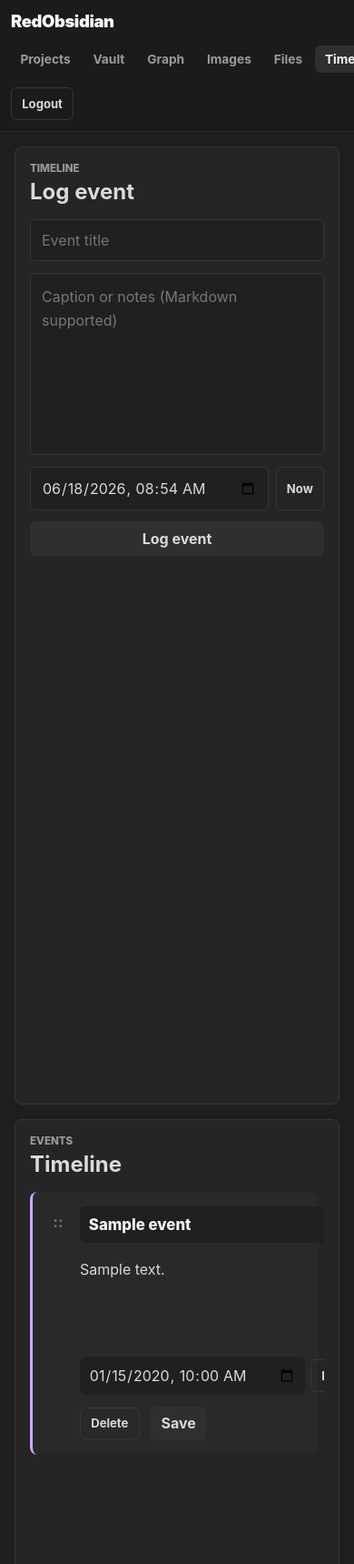
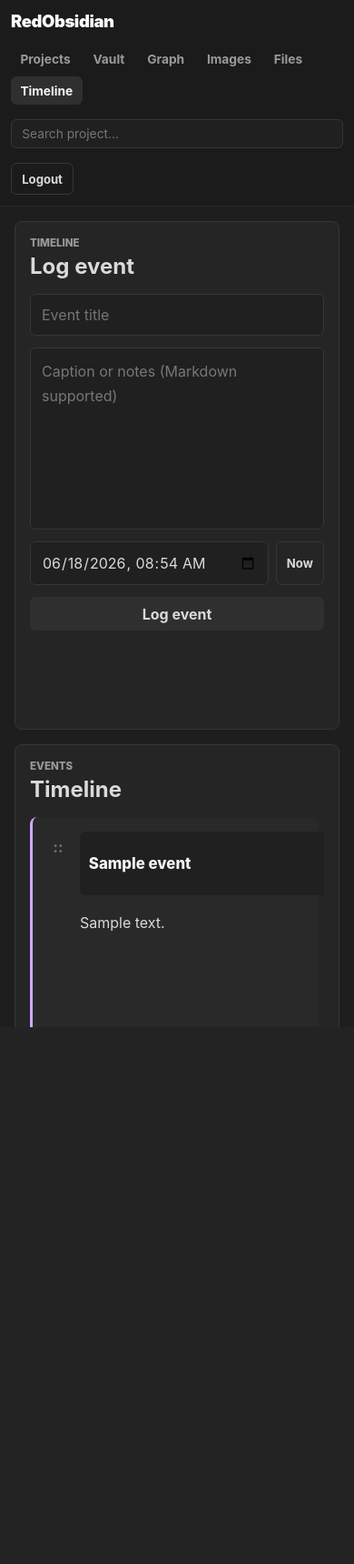
Before and after one commit to CodeXTF2/RedObsidian, a Flask app: page /timeline in a window 390 px wide; the page is wider, and only the part inside the window is pictured. Shown: the top 1719 px of that part at 91% size. After the commit the page ends 1129 px from the top of that part, so only its background shows below. Run offline with Flask 3, Linux system fonts and the light colour scheme; a user stored in the database is signed in; tables that the repository leaves empty hold one stand-in row (values such as "Sample post"); some libraries are stand-ins or nearby versions.

Commit message:
add search bar

```diff
--- a/app/protected_static/js/app.js
+++ b/app/protected_static/js/app.js
@@ -10,6 +10,9 @@
   pan: { x: 0, y: 0 },
   zoom: 1,
 };
+
+const timelineSaveIndicators = new Map();
+const timelineSaveTimers = new Map();
 
 const history = {
   undoStack: [],
@@ -72,6 +75,28 @@
   }, 2600);
 }
 
+function setTimelineSaveIndicator(id, status) {
+  const eventId = Number(id);
+  if (!eventId) return;
+  clearTimeout(timelineSaveTimers.get(eventId));
+  timelineSaveTimers.delete(eventId);
+
+  if (!status) {
+    timelineSaveIndicators.delete(eventId);
+  } else {
+    timelineSaveIndicators.set(eventId, status);
+    if (status === "saved") {
+      timelineSaveTimers.set(eventId, setTimeout(() => {
+        timelineSaveIndicators.delete(eventId);
+        timelineSaveTimers.delete(eventId);
+        if (page === "timeline") renderCurrentPage();
+      }, 1800));
+    }
+  }
+
+  if (page === "timeline") renderCurrentPage();
+}
+
 function escapeHtml(value) {
   return String(value ?? "")
     .replaceAll("&", "&amp;")
@@ -345,6 +370,143 @@
 
 function formatTime(value) {
   return new Intl.DateTimeFormat(undefined, { dateStyle: "medium", timeStyle: "short" }).format(parseServerDate(value));
+}
+
+function resultExcerpt(value, query) {
+  const text = String(value || "").replace(/\s+/g, " ").trim();
+  if (!text) return "";
+  const index = text.toLowerCase().indexOf(query.toLowerCase());
+  const start = Math.max(0, index === -1 ? 0 : index - 36);
+  const excerpt = text.slice(start, start + 110);
+  return `${start > 0 ? "... " : ""}${excerpt}${start + 110 < text.length ? " ..." : ""}`;
+}
+
+function attachedFileResults(files, sourceTitle, sourceType, sourceUrl) {
+  return (files || []).map((file) => ({
+    type: sourceType === "Timeline" ? "Timeline attachment" : "Vault attachment",
+    title: file.name || file.filename || "Attached file",
+    detail: sourceTitle,
+    href: file.url || sourceUrl,
+    searchText: `${file.name || ""} ${file.filename || ""} ${sourceTitle}`,
+  }));
+}
+
+async function loadSearchUploads() {
+  const [images, files] = await Promise.all([
+    fetch("/api/images").then((response) => response.ok ? response.json() : []).catch(() => []),
+    fetch("/api/files").then((response) => response.ok ? response.json() : []).catch(() => []),
+  ]);
+  return { images, files };
+}
+
+function buildSearchIndex({ images = [], files = [] } = {}) {
+  const nodeResults = state.nodes.flatMap((node) => [
+    {
+      type: "Vault",
+      title: node.title || "Untitled page",
+      detail: node.caption || resultExcerpt(node.notes, ""),
+      href: `/nodes/${node.id}`,
+      searchText: `${node.title || ""} ${node.caption || ""} ${node.notes || ""}`,
+    },
+    ...attachedFileResults(node.files, node.title || "Untitled page", "Vault", `/nodes/${node.id}`),
+  ]);
+
+  const timelineResults = state.events.flatMap((event) => [
+    {
+      type: "Timeline",
+      title: event.title || "Untitled event",
+      detail: `${formatTime(event.occurred_at)} ${resultExcerpt(event.body, "")}`.trim(),
+      href: `/timeline#timeline-event-${event.id}`,
+      searchText: `${event.title || ""} ${event.body || ""} ${formatTime(event.occurred_at)}`,
+    },
+    ...attachedFileResults(event.files, event.title || "Untitled event", "Timeline", `/timeline#timeline-event-${event.id}`),
+  ]);
+
+  const imageResults = images.map((image) => ({
+    type: "Image",
+    title: image.filename,
+    detail: "Image vault",
+    href: image.url || "/images",
+    searchText: image.filename,
+  }));
+
+  const fileResults = files.map((file) => ({
+    type: "File",
+    title: file.filename,
+    detail: "File vault",
+    href: file.url || "/files",
+    searchText: file.filename,
+  }));
+
+  return [...nodeResults, ...timelineResults, ...imageResults, ...fileResults];
+}
+
+function initGlobalSearch() {
+  const input = document.querySelector("#global-search-input");
+  const results = document.querySelector("#global-search-results");
+  if (!input || !results) return;
+
+  let index = [];
+  let uploadsLoaded = false;
+  let cachedUploads = { images: [], files: [] };
+
+  const hide = () => {
+    results.hidden = true;
+  };
+
+  const render = async () => {
+    const query = input.value.trim();
+    if (!query) {
+      hide();
+      return;
+    }
+
+    if (!uploadsLoaded) {
+      uploadsLoaded = true;
+      cachedUploads = await loadSearchUploads();
+      index = buildSearchIndex(cachedUploads);
+    } else {
+      index = buildSearchIndex(cachedUploads);
+    }
+
+    const normalized = query.toLowerCase();
+    const matches = index
+      .filter((item) => String(item.searchText || "").toLowerCase().includes(normalized))
+      .slice(0, 12);
+
+    results.hidden = false;
+    if (!matches.length) {
+      results.innerHTML = '<div class="search-empty">No project results</div>';
+      return;
+    }
+
+    results.innerHTML = matches.map((item) => `
+      <a class="search-result" href="${escapeHtml(item.href)}">
+        <span class="search-result-title">${escapeHtml(item.title)}</span>
+        <span class="search-result-meta">${escapeHtml(item.type)}${item.detail ? ` - ${escapeHtml(resultExcerpt(item.detail, query))}` : ""}</span>
+      </a>
+    `).join("");
+  };
+
+  input.addEventListener("input", render);
+  input.addEventListener("focus", render);
+  input.addEventListener("keydown", (event) => {
+    if (event.key === "Escape") {
+      hide();
+      input.blur();
+    }
+    if (event.key === "Enter") {
+      const firstResult = results.querySelector(".search-result");
+      if (firstResult) {
+        event.preventDefault();
+        firstResult.click();
+      }
+    }
+  });
+
+  document.addEventListener("click", (event) => {
+    if (!event.target.closest(".global-search")) hide();
+  });
 }
 
 function initEditorSurface({ fixedNodeId = null } = {}) {
@@ -890,8 +1052,11 @@
       const orderDelta = (a.order_index ?? 0) - (b.order_index ?? 0);
       return orderDelta || eventTimeMs(b.occurred_at) - eventTimeMs(a.occurred_at);
     });
-    timelineList.innerHTML = events.map((event) => `
-      <article class="timeline-item" data-event-id="${event.id}">
+    timelineList.innerHTML = events.map((event) => {
+      const saveStatus = timelineSaveIndicators.get(event.id);
+      const saveLabel = saveStatus === "saving" ? "Saving..." : saveStatus === "saved" ? "Saved" : "";
+      return `
+      <article id="timeline-event-${event.id}" class="timeline-item" data-event-id="${event.id}">
         <div class="timeline-drag" draggable="true" title="Drag to reorder">::</div>
         <div class="timeline-edit-fields">
           <input class="timeline-title-input" data-event-title="${event.id}" value="${escapeHtml(event.title)}" maxlength="160">
@@ -903,10 +1068,12 @@
             </div>
             <button type="button" class="ghost-button danger" data-event-delete="${event.id}">Delete</button>
             <button type="button" data-event-save="${event.id}">Save</button>
+            <span class="timeline-save-indicator ${saveStatus ? `is-${saveStatus}` : ""}" aria-live="polite">${saveLabel}</span>
           </div>
         </div>
       </article>
-    `).join("");
+    `;
+    }).join("");
 
     timelineList.querySelectorAll("[data-event-body]").forEach((editor) => {
       editor.addEventListener("input", () => {
@@ -935,9 +1102,14 @@
           showToast("Timeline date and time is invalid.");
           return;
         }
+        const titleValue = timelineList.querySelector(`[data-event-title="${id}"]`).value;
+        if (!titleValue.trim()) {
+          showToast("Timeline title is required.");
+          return;
+        }
         const newState = {
           id,
-          title: timelineList.querySelector(`[data-event-title="${id}"]`).value,
+          title: titleValue,
           body: editorText(editor),
           occurred_at: occurredAt,
         };
@@ -955,6 +1127,7 @@
         );
 
         socket.emit("timeline:update", newState);
+        setTimelineSaveIndicator(id, "saving");
       });
     });
 
@@ -968,6 +1141,9 @@
     });
 
     timelineList.querySelectorAll(".timeline-item").forEach((item) => attachTimelineDragHandlers(item, timelineList));
+    if (location.hash.startsWith("#timeline-event-")) {
+      timelineList.querySelector(location.hash)?.scrollIntoView({ block: "center" });
+    }
   }
   timelineForm.addEventListener("submit", (event) => {
     event.preventDefault();
@@ -1197,7 +1373,7 @@
       element.innerHTML = `
         <button class="node-open" type="button">
           <strong>${escapeHtml(node.title)}</strong>
-          <span>${escapeHtml(node.caption || "No caption")}</span>
+          <span>${escapeHtml(node.caption || "")}</span>
         </button>
         <button class="node-link-handle" type="button" title="Link"></button>
       `;
@@ -1546,7 +1722,11 @@
 
 socket.on("timeline:updated", (event) => {
   upsert(state.events, event);
-  renderCurrentPage();
+  if (timelineSaveIndicators.get(event.id) === "saving") {
+    setTimelineSaveIndicator(event.id, "saved");
+  } else {
+    renderCurrentPage();
+  }
 });
 
 socket.on("timeline:deleted", (payload) => {
@@ -1597,6 +1777,7 @@
     state.events = payload.events;
     state.nodes = payload.nodes;
     state.edges = payload.edges;
+    initGlobalSearch();
     state.nodes.filter((node) => node.parent_id === null).forEach((node) => state.expanded.add(node.id));
     if (page === "notes" && state.nodes.length) state.activeNodeId = sortedNodes()[0].id;
     renderCurrentPage();
--- a/app/static/css/styles.css
+++ b/app/static/css/styles.css
@@ -129,7 +129,8 @@
 }
 
 .app-shell {
-  min-height: 100vh;
+  height: 100vh;
+  overflow: hidden;
 }
 
 .topbar {
@@ -138,9 +139,11 @@
   border-bottom: 1px solid var(--line-soft);
   display: grid;
   gap: 1rem;
-  grid-template-columns: auto 1fr auto;
+  grid-template-columns: auto minmax(0, 1fr) minmax(220px, 340px) auto;
   height: 44px;
   padding: 0 1rem;
+  position: relative;
+  z-index: 30;
 }
 
 .brand {
@@ -176,6 +179,74 @@
 .main-nav a:hover {
   background: var(--sidebar-2);
   color: var(--text-strong);
+}
+
+.global-search {
+  position: relative;
+}
+
+.global-search input {
+  background: #202020;
+  border: 1px solid var(--line);
+  border-radius: 6px;
+  color: var(--text);
+  font-size: 0.86rem;
+  height: 32px;
+  padding: 0 0.7rem;
+}
+
+.global-search input:focus {
+  border-color: var(--accent);
+}
+
+.global-search-results {
+  background: var(--sidebar);
+  border: 1px solid var(--line);
+  border-radius: 8px;
+  box-shadow: 0 16px 36px rgba(0, 0, 0, 0.45);
+  display: grid;
+  gap: 0.15rem;
+  left: 0;
+  max-height: min(520px, calc(100vh - 70px));
+  overflow-y: auto;
+  padding: 0.35rem;
+  position: absolute;
+  right: 0;
+  top: calc(100% + 0.45rem);
+  z-index: 1200;
+}
+
+.global-search-results[hidden] {
+  display: none;
+}
+
+.search-result,
+.search-empty {
+  border-radius: 6px;
+  display: grid;
+  gap: 0.18rem;
+  padding: 0.55rem 0.65rem;
+}
+
+.search-result:hover,
+.search-result:focus {
+  background: var(--sidebar-2);
+}
+
+.search-result-title {
+  color: var(--text-strong);
+  font-size: 0.9rem;
+  font-weight: 750;
+  overflow: hidden;
+  text-overflow: ellipsis;
+  white-space: nowrap;
+}
+
+.search-result-meta,
+.search-empty {
+  color: var(--muted);
+  font-size: 0.76rem;
+  font-weight: 650;
 }
 
 .ghost-button {
@@ -790,22 +861,53 @@
   display: grid;
   gap: 1rem;
   grid-template-columns: minmax(280px, 420px) minmax(0, 1fr);
+  height: calc(100vh - 44px);
+  overflow: hidden;
   padding: 1rem;
 }
 
 .timeline-composer,
 .timeline-reader {
-  min-height: calc(100vh - 76px);
+  min-height: 0;
+  overflow: hidden;
+}
+
+.timeline-reader {
+  display: flex;
+  flex-direction: column;
 }
 
 .timeline-list {
   display: grid;
   gap: 0.8rem;
-  overflow: auto;
+  min-height: 0;
+  overflow-y: auto;
+  scrollbar-color: var(--line) #202020;
+  scrollbar-width: thin;
+}
+
+.timeline-list::-webkit-scrollbar {
+  width: 10px;
+}
+
+.timeline-list::-webkit-scrollbar-track {
+  background: #202020;
+  border-radius: 999px;
+}
+
+.timeline-list::-webkit-scrollbar-thumb {
+  background: var(--line);
+  border: 2px solid #202020;
+  border-radius: 999px;
+}
+
+.timeline-list::-webkit-scrollbar-thumb:hover {
+  background: var(--faint);
 }
 
 .timeline-list-full {
-  max-height: calc(100vh - 142px);
+  flex: 1;
+  max-height: none;
   padding-right: 0.4rem;
 }
 
@@ -943,6 +1045,21 @@
   min-width: 245px;
 }
 
+.timeline-save-indicator {
+  color: var(--muted);
+  font-size: 0.78rem;
+  font-weight: 800;
+  min-width: 62px;
+}
+
+.timeline-save-indicator.is-saving {
+  color: var(--muted);
+}
+
+.timeline-save-indicator.is-saved {
+  color: var(--accent-2);
+}
+
 .timeline-item h2 {
   font-size: 1.05rem;
   margin: 0.25rem 0 0.4rem;
@@ -1000,6 +1117,8 @@
 }
 
 .images-layout {
+  height: calc(100vh - 44px);
+  overflow-y: auto;
   padding: 2rem;
   max-width: 1200px;
   margin: 0 auto;
@@ -1199,6 +1318,29 @@
     padding: 0.75rem;
   }
 
+  .main-nav {
+    flex-wrap: wrap;
+  }
+
+  .global-search {
+    width: 100%;
+  }
+
+  .app-shell {
+    overflow: auto;
+  }
+
+  .timeline-layout,
+  .images-layout {
+    height: auto;
+    min-height: calc(100vh - 44px);
+    overflow: visible;
+  }
+
+  .timeline-list-full {
+    max-height: 60vh;
+  }
+
   .vault-sidebar {
     min-height: auto;
   }
--- a/app/templates/app_base.html
+++ b/app/templates/app_base.html
@@ -12,6 +12,10 @@
       <a class="{{ 'active' if active_page == 'files' else '' }}" href="{{ url_for('main.files_page') }}">Files</a>
       <a class="{{ 'active' if active_page == 'timeline' else '' }}" href="{{ url_for('main.timeline') }}">Timeline</a>
     </nav>
+    <div class="global-search" role="search">
+      <input id="global-search-input" type="search" autocomplete="off" placeholder="Search project..." aria-label="Search project">
+      <div id="global-search-results" class="global-search-results" hidden></div>
+    </div>
     <form method="post" action="{{ url_for('auth.logout') }}">
       <button class="ghost-button" type="submit">Logout</button>
     </form>
```
